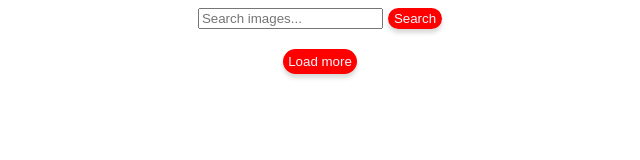
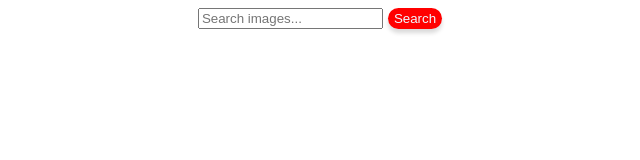
Before and after one commit to Lavelian/goit-js-hw-11, a website built with Parcel: page src/index.html in a window 1280 px wide. Shown: the whole page, without its empty margins (320-960 px from the left). Built offline with nearby package versions, Linux system fonts and the light colour scheme; what simplelightbox would draw is missing.

Commit message:
visually-hidden

```diff
--- a/src/css/main.css
+++ b/src/css/main.css
@@ -43,3 +43,16 @@ input {
       border-radius: 20px;
       box-shadow: 0px 4px 4px rgba(0, 0, 0, 0.15);
 }
+
+.visually-hidden {
+  position: absolute;
+  width: 1px;
+  height: 1px;
+  margin: -1px;
+  border: 0;
+  padding: 0;
+  white-space: nowrap;
+  clip-path: inset(100%);
+  clip: rect(0 0 0 0);
+  overflow: hidden;
+}
--- a/src/js/index.js
+++ b/src/js/index.js
@@ -11,12 +11,15 @@ const refs = {
   galleryEl: document.querySelector('.gallery'),
   moreBtnEl: document.querySelector('.more-btn'),
 };
+
+refs.moreBtnEl.classList.add('visually-hidden');
+
 const gallery = new SimpleLightbox('.gallery a', {
   captionsData: 'alt',
   captionDelay: 250,
 });
 
-refs.moreBtnEl.disabled = true;
+// refs.moreBtnEl.disabled = true;
 
 function onSubmitForm(e) {
   e.preventDefault();
@@ -41,7 +44,7 @@ function onSubmitForm(e) {
       createMarcupGallery(data.hits)
     );
     gallery.refresh();
-    refs.moreBtnEl.disabled = false;
+    refs.moreBtnEl.classList.remove('visually-hidden');
   });
 
   e.target.reset();
```
Also changed, not shown: src/js/hidden-more-button.js (deleted).
